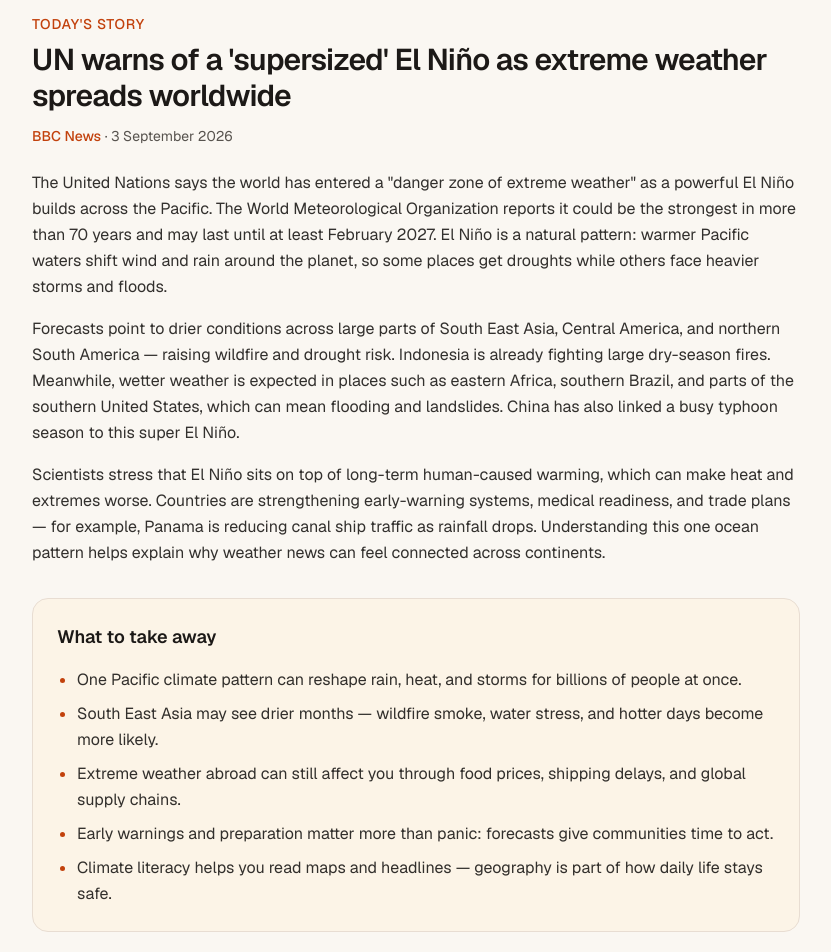
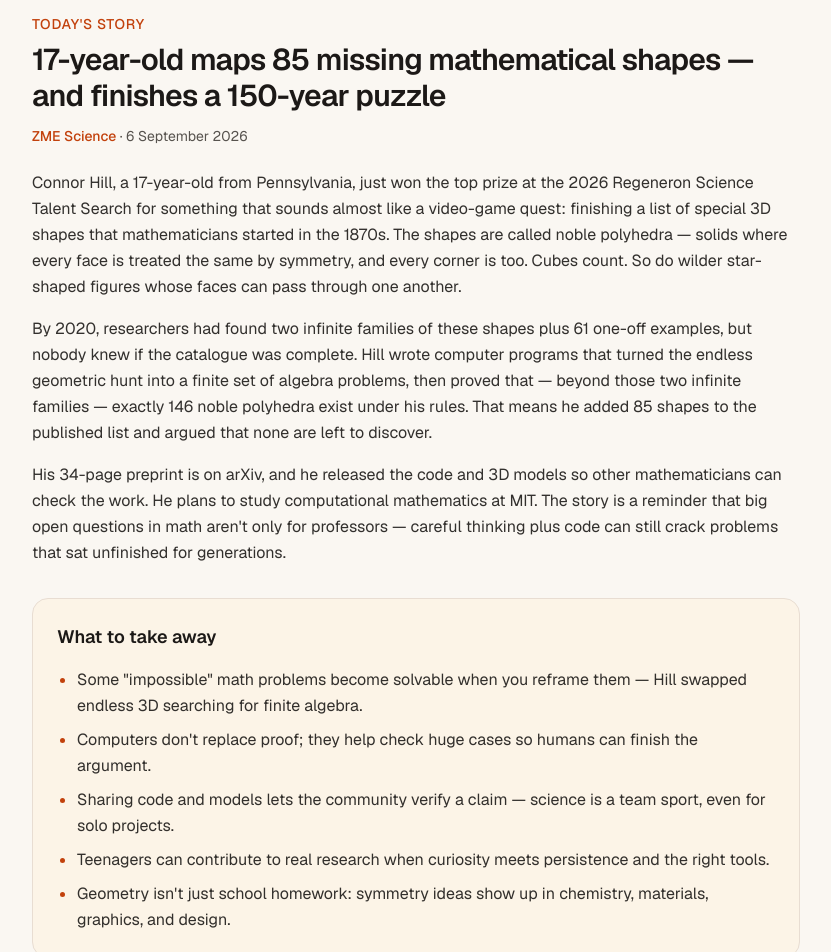
Before and after one commit to kongckk/family-site, a Next.js app: page / in a window 1280 px wide. Shown: the part 680-1632 px from the top of the page, without its empty margins (224-1055 px from the left). Built offline with nearby package versions, Linux system fonts and the light colour scheme.

Commit message:
Daily refresh: Sun 6 Sep calendar + noble polyhedra story

```diff
--- a/src/content/calendar.ts
+++ b/src/content/calendar.ts
@@ -13,7 +13,7 @@ export type CalendarDay = {
 
 /** Today's agenda from Google Calendar (Asia/Singapore). Titles + times only. */
 export const todayCalendar: CalendarDay = {
-  dateLabel: "Saturday 5 September 2026",
+  dateLabel: "Sunday 6 September 2026",
   timezone: "Asia/Singapore",
   events: [],
 };
--- a/src/content/dailyStory.ts
+++ b/src/content/dailyStory.ts
@@ -9,24 +9,24 @@ export type DailyStory = {
 
 /**
  * One top story for teens — curious, calm, educational.
- * Topic: 2026 "supersized" El Niño / WMO extreme-weather warning.
+ * Topic: 17-year-old completes century-old catalogue of noble polyhedra.
  */
 export const dailyStory: DailyStory = {
   headline:
-    "UN warns of a 'supersized' El Niño as extreme weather spreads worldwide",
-  sourceName: "BBC News",
-  sourceUrl: "https://www.bbc.co.uk/news/articles/c17jqp0xzpzo",
-  dateLabel: "3 September 2026",
+    "17-year-old maps 85 missing mathematical shapes — and finishes a 150-year puzzle",
+  sourceName: "ZME Science",
+  sourceUrl: "https://www.zmescience.com/science/connor-hill-missing-math/",
+  dateLabel: "6 September 2026",
   summary: [
-    "The United Nations says the world has entered a \"danger zone of extreme weather\" as a powerful El Niño builds across the Pacific. The World Meteorological Organization reports it could be the strongest in more than 70 years and may last until at least February 2027. El Niño is a natural pattern: warmer Pacific waters shift wind and rain around the planet, so some places get droughts while others face heavier storms and floods.",
-    "Forecasts point to drier conditions across large parts of South East Asia, Central America, and northern South America — raising wildfire and drought risk. Indonesia is already fighting large dry-season fires. Meanwhile, wetter weather is expected in places such as eastern Africa, southern Brazil, and parts of the southern United States, which can mean flooding and landslides. China has also linked a busy typhoon season to this super El Niño.",
-    "Scientists stress that El Niño sits on top of long-term human-caused warming, which can make heat and extremes worse. Countries are strengthening early-warning systems, medical readiness, and trade plans — for example, Panama is reducing canal ship traffic as rainfall drops. Understanding this one ocean pattern helps explain why weather news can feel connected across continents.",
+    "Connor Hill, a 17-year-old from Pennsylvania, just won the top prize at the 2026 Regeneron Science Talent Search for something that sounds almost like a video-game quest: finishing a list of special 3D shapes that mathematicians started in the 1870s. The shapes are called noble polyhedra — solids where every face is treated the same by symmetry, and every corner is too. Cubes count. So do wilder star-shaped figures whose faces can pass through one another.",
+    "By 2020, researchers had found two infinite families of these shapes plus 61 one-off examples, but nobody knew if the catalogue was complete. Hill wrote computer programs that turned the endless geometric hunt into a finite set of algebra problems, then proved that — beyond those two infinite families — exactly 146 noble polyhedra exist under his rules. That means he added 85 shapes to the published list and argued that none are left to discover.",
+    "His 34-page preprint is on arXiv, and he released the code and 3D models so other mathematicians can check the work. He plans to study computational mathematics at MIT. The story is a reminder that big open questions in math aren't only for professors — careful thinking plus code can still crack problems that sat unfinished for generations.",
   ],
   keyImplications: [
-    "One Pacific climate pattern can reshape rain, heat, and storms for billions of people at once.",
-    "South East Asia may see drier months — wildfire smoke, water stress, and hotter days become more likely.",
-    "Extreme weather abroad can still affect you through food prices, shipping delays, and global supply chains.",
-    "Early warnings and preparation matter more than panic: forecasts give communities time to act.",
-    "Climate literacy helps you read maps and headlines — geography is part of how daily life stays safe.",
+    "Some \"impossible\" math problems become solvable when you reframe them — Hill swapped endless 3D searching for finite algebra.",
+    "Computers don't replace proof; they help check huge cases so humans can finish the argument.",
+    "Sharing code and models lets the community verify a claim — science is a team sport, even for solo projects.",
+    "Teenagers can contribute to real research when curiosity meets persistence and the right tools.",
+    "Geometry isn't just school homework: symmetry ideas show up in chemistry, materials, graphics, and design.",
   ],
 };
```
